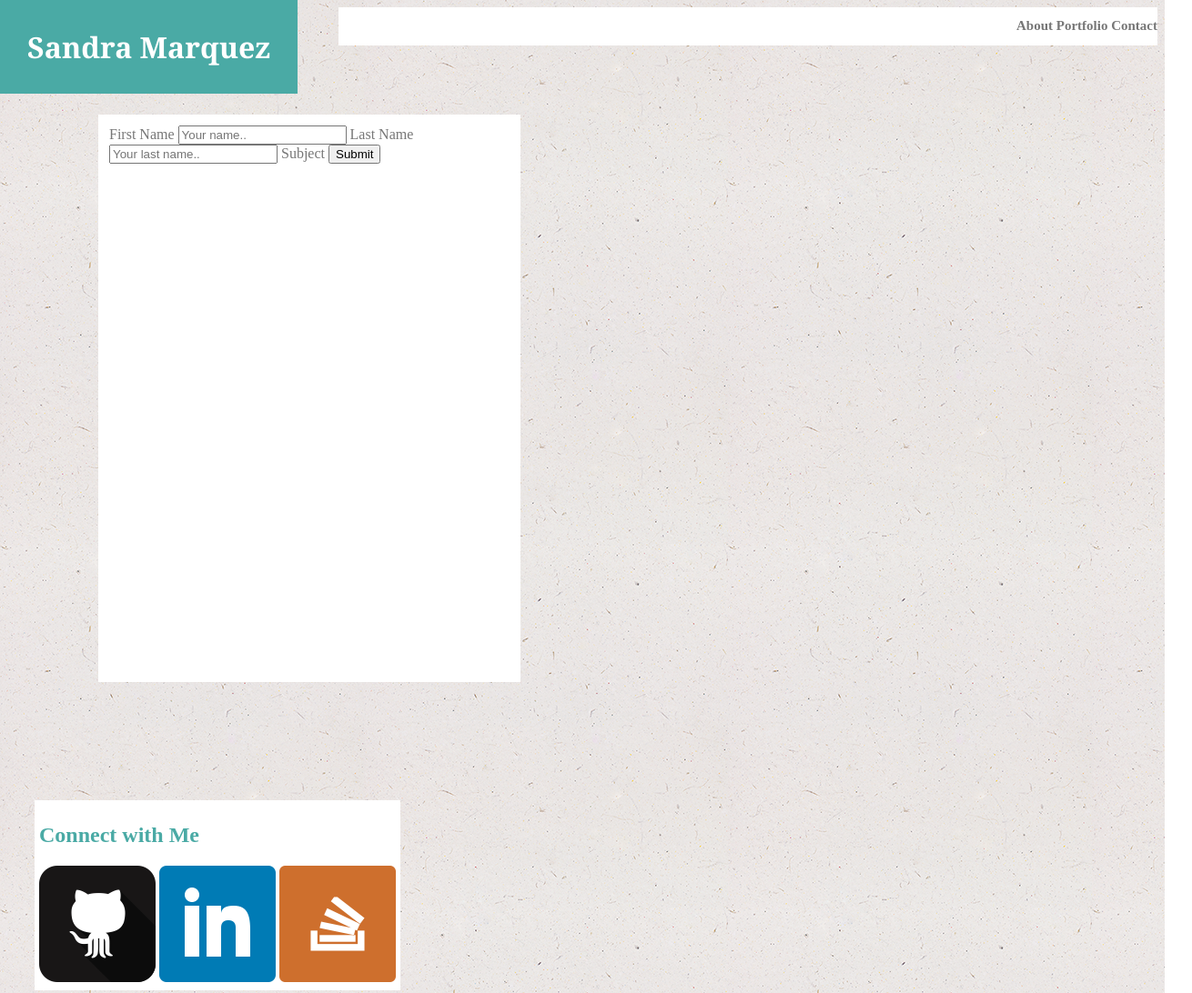
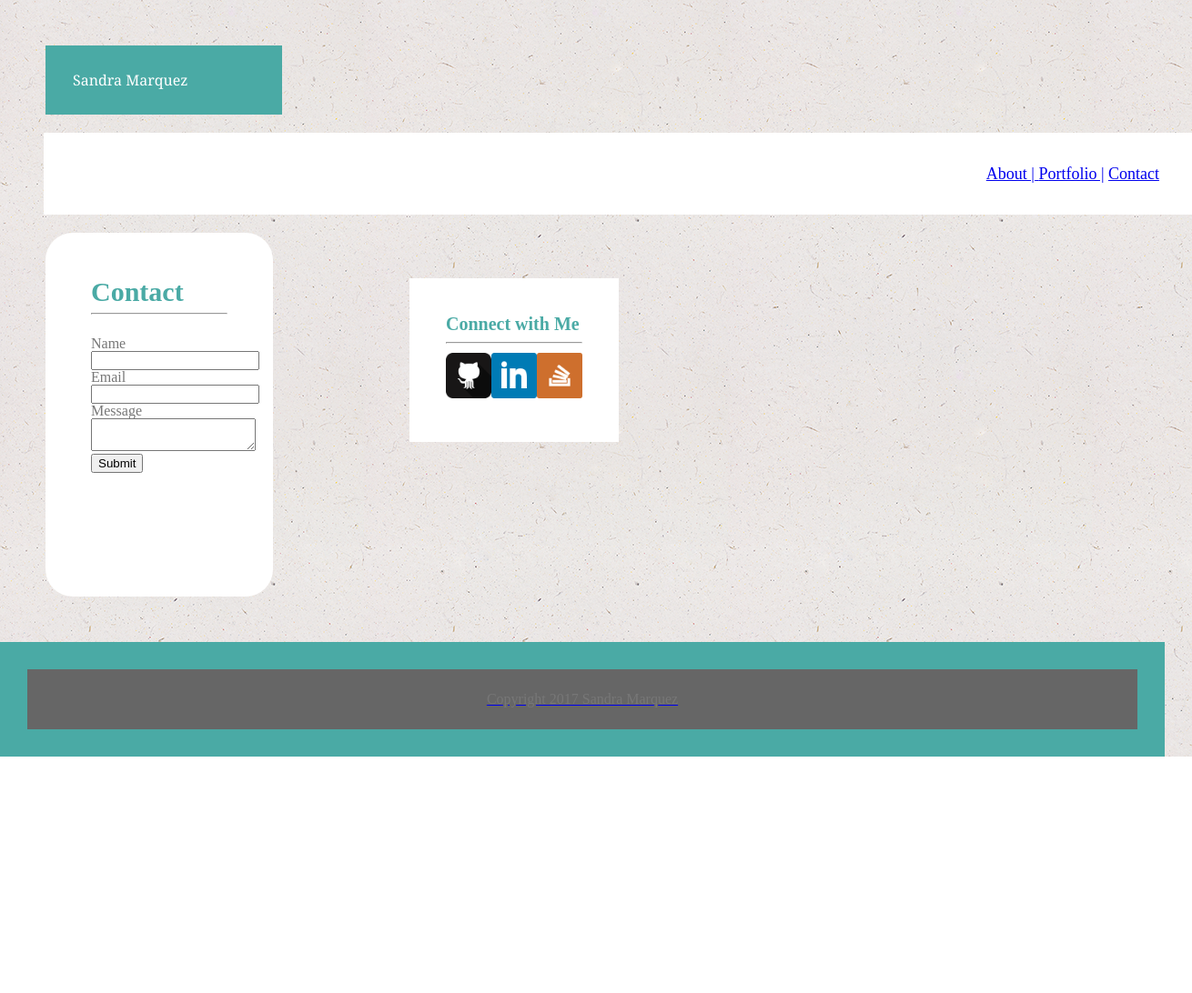
Before and after one commit to Starseed333/Basic-Portfolio, a plain HTML site: page contact.html in a window 1280 px wide. Shown: the top 1092 px of the page at 91% size, 1310 px wide, since content can reach past the window. After the commit the page ends 832 px from the top, so only its background shows below. Drawn offline with Linux system fonts and the light colour scheme.

Commit message:
Add existing file

```diff
--- a/assets/css/reset.css
+++ b/assets/css/reset.css
@@ -1,64 +1,48 @@
+/* http://meyerweb.com/eric/tools/css/reset/
+   v2.0 | 20110126
+   License: none (public domain)
+*/
+
+html, body, div, span, applet, object, iframe,
+h1, h2, h3, h4, h5, h6, p, blockquote, pre,
+a, abbr, acronym, address, big, cite, code,
+del, dfn, em, img, ins, kbd, q, s, samp,
+small, strike, strong, sub, sup, tt, var,
+b, u, i, center,
+dl, dt, dd, ol, ul, li,
+fieldset, form, label, legend,
+table, caption, tbody, tfoot, thead, tr, th, td,
+article, aside, canvas, details, embed,
+figure, figcaption, footer, header, hgroup,
+menu, nav, output, ruby, section, summary,
+time, mark, audio, video {
+	margin: 0;
+	padding: 0;
+	border: 0;
+	font-size: 100%;
+	font: inherit;
+	vertical-align: baseline;
+}
+/* HTML5 display-role reset for older browsers */
+article, aside, details, figcaption, figure,
+footer, header, hgroup, menu, nav, section {
+	display: block;
+}
 body {
- background-image: url(../images/background.png);
+	line-height: 1;
 }
-
-
-h1 {
-	background: #4aaaa5;
-	color: white;
-	padding: 30px;
-	margin: 0;
-	font-family: 'Georgia', Times, Times New Roman, serif;
-	top: 0;
-	left: 0;
-	position: fixed;
+ol, ul {
+	list-style: none;
 }
-
-
-.about
-	{
-		background-color: #ffffff;
-		float: right;
-		color: #777777;
-		font-size: 10px;
-		margin: 30px;
+blockquote, q {
+	quotes: none;
 }
-
-
-.connect {
-		float: right;
-		color: #4aaaa5;
-		background-color: #ffffff;
-		padding: 5px;
-		margin-right: 30px;
-
+blockquote:before, blockquote:after,
+q:before, q:after {
+	content: '';
+	content: none;
 }
-
-
-.wrapper {
-	color: #4aaaa5;
-	font: 20px;
-	margin: 50px;
-	padding: 30px;
-	width: 20px;
+table {
+	border-collapse: collapse;
+	border-spacing: 0;
 }
-
-
-
-
-
-
-
-
-
-
-footer
-	{
-		clear: both;
-		overflow: auto;
-		background-color: #666666;
-		text-align: center;
-		border-color: #4aaaa5;
-		border-width: 10px;
-		border-style: solid
-}
--- a/assets/css/style.css
+++ b/assets/css/style.css
@@ -8,11 +8,10 @@ h1 {
 	background: #4aaaa5;
 	color: white;
 	padding: 30px;
-	margin: 0;
+	margin: 50px;
 	font-family: 'Georgia', Times, Times New Roman, serif;
-	top: 0;
-	left: 0;
-	position: fixed;
+	width: 200px;
+	float: left;
 }
 
 
@@ -29,15 +28,38 @@ p {
 		background-color: #ffffff;
 		float: right;
 		color: #777777;
-		font-size: 10px;
-		width: 900px;
+		font-size: 18px;
+		width: 93%;
 		text-align: right;
+		padding: 35px;
+		margin: -30px;
+		border: solid 1px;
+		border-color: #ffffff;
 }
 
 
 h3 {
 	color: #4aaaa5;
+	font-weight: bold;
+	font-size: 30px;
+
 }
+
+
+h6{
+	color: #4aaaa5;
+	font-weight: bold;
+	font-size: 30px;
+}
+
+
+
+img {
+
+	float: left;
+	display: inline;
+}
+
 
 
 .wrapper {
@@ -48,6 +70,7 @@ h3 {
 		overflow: auto;
 		margin: 50px;
 		padding: 75px;
+		display: inline;
 
 }
 
@@ -56,10 +79,30 @@ h3 {
 		float: left;
 		color: #4aaaa5;
 		background-color: #ffffff;
-		padding: 5px;
-		margin: 30px;
+		padding: 40px;
+		margin: 100px;
+		height: 100px;
+		font-weight: bold;
+		font-size: 20px;
+}
 
+
+
+.container {
+	clear: both;
+	overflow: auto;
+	background-color: #ffffff;
+    margin: 50px;
+    width: 150px;
+    height: 300px;
+    color: #777777;
+    padding: 50px;
+    border-radius: 30px;
+    float: left;
 }
+
+
+
 
 
 footer
@@ -69,16 +112,8 @@ footer
 		background-color: #666666;
 		text-align: center;
 		border-color: #4aaaa5;
-		border-width: 10px;
-		border-style: solid
+		border-width: 30px;
+		border-style: solid;
+		padding: 25px;
+		color: #777777;
 }
-
-.container {
-	background-color: #ffffff;
-    margin: 100px;
-    width: 440px;
-    height: 600px;
-    color: #777777;
-    padding: 12px;
-
-}
--- a/contact.html
+++ b/contact.html
@@ -2,21 +2,30 @@
 <html>
 <head>
 	<title>Contact</title>
+	<link rel="stylesheet" type="text/css" href="assets/css/reset.css">
 	<link rel="stylesheet" type="text/css" href="assets/css/style.css">
 </head>
 
-<<h1>Sandra Marquez</h1>
+<h1>Sandra Marquez</h1>
 
 <body>
 
 
-<div class="about">
+	<div class="about">
 
-		<section id="about">
-			<h2>About Portfolio Contact</h2>
-		</section>
+
+		<a href="file:///Users/sandra/Basic-Portfolio/index.html">About | </a>
+
+		<a href="file:///Users/sandra/Basic-Portfolio/portfolio.html">Portfolio |</a>
+
+		<a href="file:///Users/sandra/Basic-Portfolio/contact.html">Contact</a>
+
+
+
+
 
 	</div>
+
 
 
 
@@ -24,22 +33,27 @@
 	<div class="container">
 
 
+		<h6>Contact</h6>
+		<hr>
+		<br>
  	<form action="/action_page.php">
 
-    		<label for="fname">First Name</label>
+    		<label form=fname">Name</label>
 
-   			 <input type="text" id="fname" name="firstname" placeholder="Your name..">
+   			 <input type="text" id="name" name="name">
 
-    		 <label for="lname">Last Name</label>
+    		 <label for="lname">Email</label>
 
-    		 <input type="text" id="lname" name="lastname" placeholder="Your last name..">
+    		 <input type="text" id="Email" name="email">
 
-	 		 <label for="subject">Subject</label>
+	 		 <label for="message">Message</label>
 
-    		<!-- <textarea id="subject" name="subject" placeholder="Write something.." style="height:200px"></textarea> -->
+    		<textarea id= "message">
+
+			</textarea>
 
     		<input type="submit" value="Submit">
-  </form>
+  	</form>
 
 
 	</div>
@@ -54,10 +68,21 @@
 
 		<h2>Connect with Me</h2>
 
+		<hr>
 
-		<img src="assets/images/github.png">
-		<img src="assets/images/in.png">
-		<img src="assets/images/stackoverflow.png">
+
+
+		<a href="https://github.com/Starseed333">
+		<img src="assets/images/github.png" width="50px" height="50px">
+
+
+
+		<a href="https://www.linkedin.com/in/sandra-marquez-1938a7146/">
+		<img src="assets/images/in.png" width="50px" height="50px">
+
+
+		<a href="https://stackexchange.com/users/11264687/s-marquez">
+		<img src="assets/images/stackoverflow.png" width="50px" height="50px">
 
 
 
@@ -68,7 +93,7 @@
 
 
 
-<footer>
+	<footer>
 		<h5>Copyright 2017 Sandra Marquez</h5>
 	</footer>
 
```
Also changed, not shown: index.html (+34 -6 lines), portfolio.html (+33 -9 lines), BasicPortfolioPseudocode.txt (added), 1 other file.
